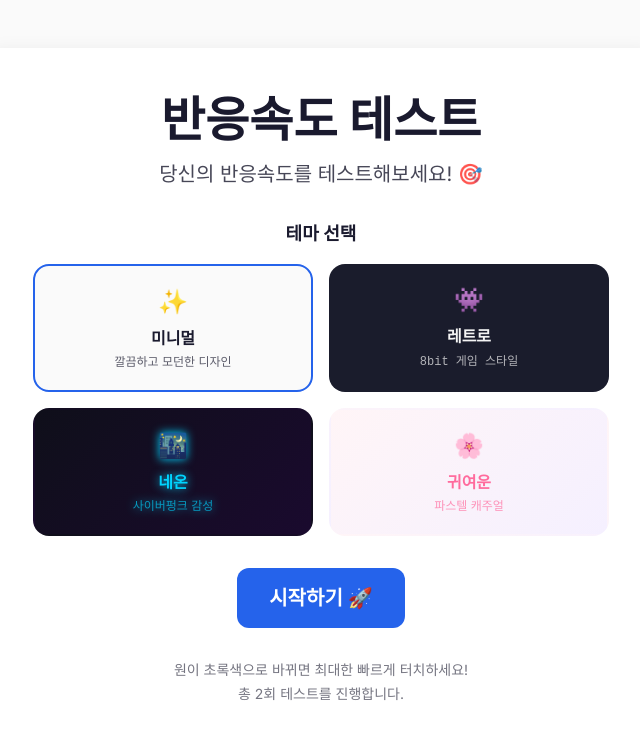
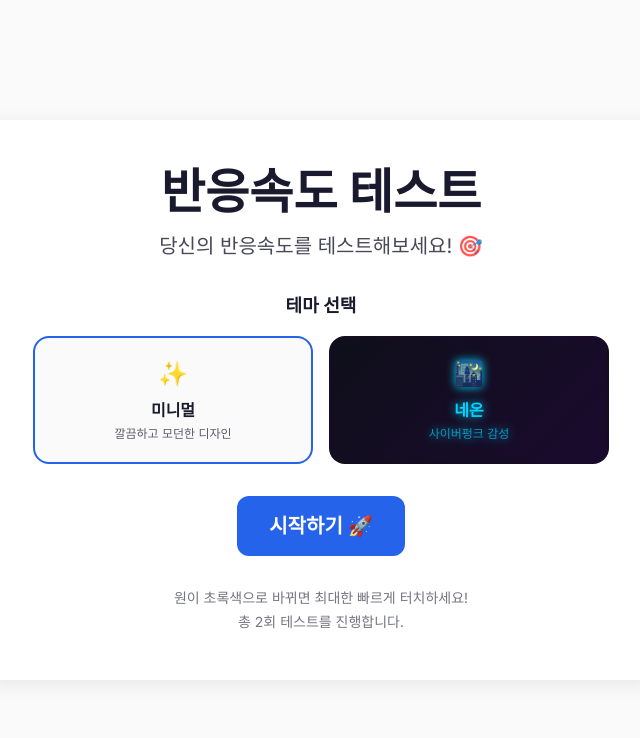
Before and after one commit to izowooi/learning-cake, a Next.js app in the folder reaction/: page / in a window 1280 px wide. Shown: the top 738 px of the page, without its empty margins (319-959 px from the left). Built offline with nearby package versions, Linux system fonts and the light colour scheme.

Commit message:
테마를 4개->2개 조정

```diff
--- a/reaction/src/app/page.tsx
+++ b/reaction/src/app/page.tsx
@@ -6,9 +6,7 @@ import { useGame, Theme } from '@/contexts/GameContext';
 
 const themes: { id: Theme; name: string; description: string; emoji: string }[] = [
   { id: 'minimal', name: '미니멀', description: '깔끔하고 모던한 디자인', emoji: '✨' },
-  { id: 'retro', name: '레트로', description: '8bit 게임 스타일', emoji: '👾' },
   { id: 'neon', name: '네온', description: '사이버펑크 감성', emoji: '🌃' },
-  { id: 'cute', name: '귀여운', description: '파스텔 캐주얼', emoji: '🌸' },
 ];
 
 export default function Home() {
```
